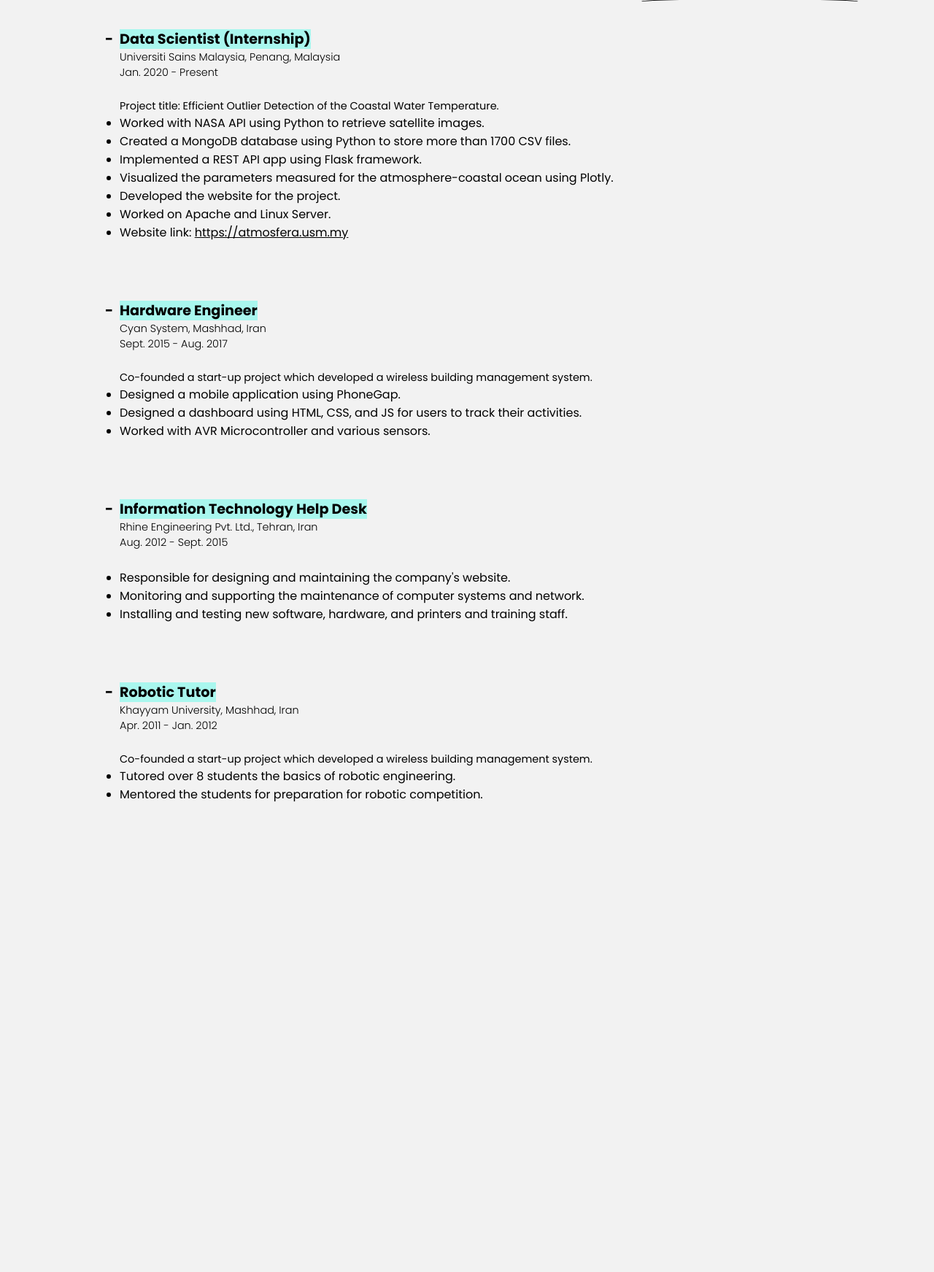
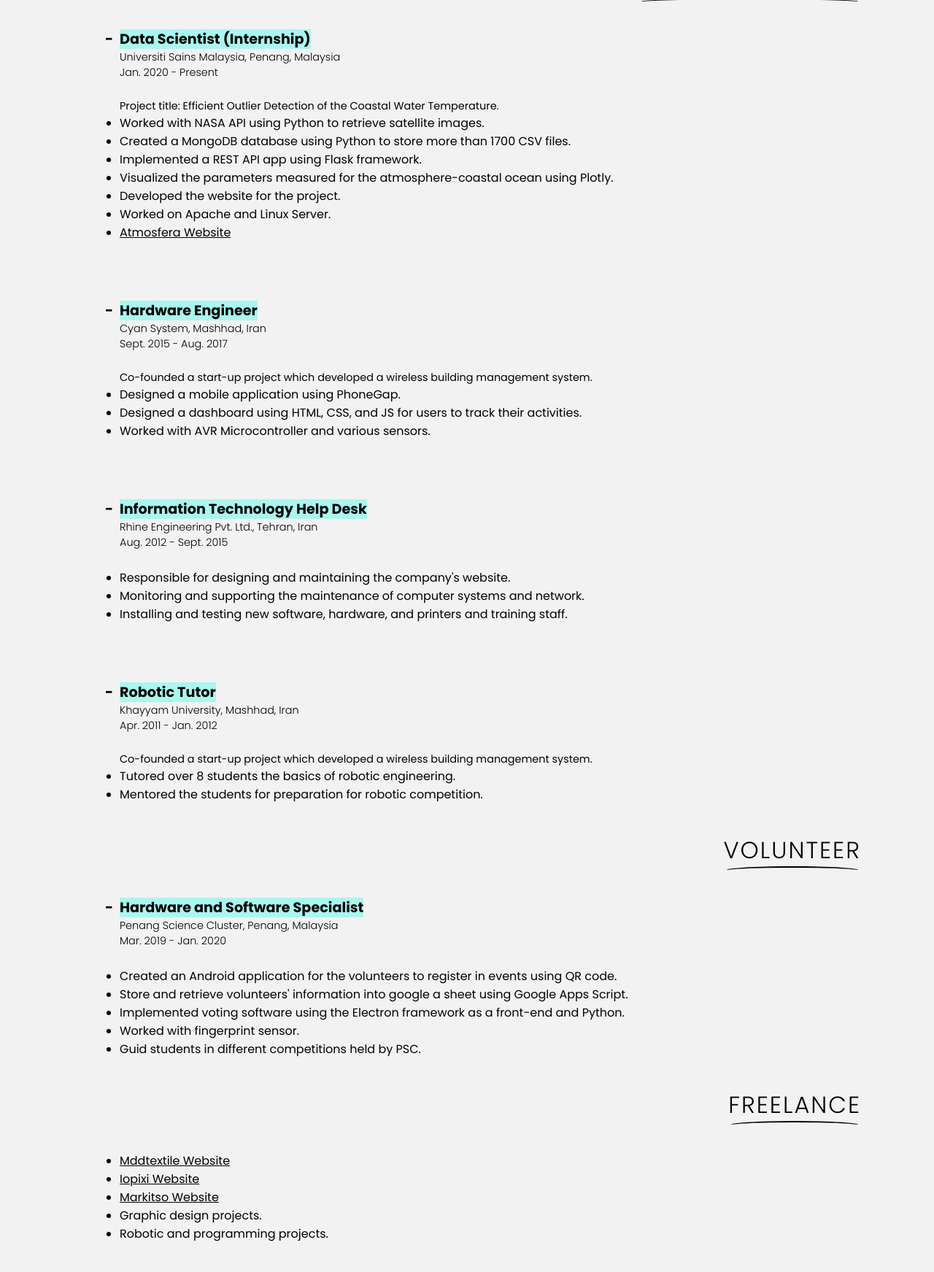
Before and after one commit to jolous/my_website, a PHP site: page / in a window 1280 px wide. Shown: the part 1761-3504 px from the top of the page at 73% size. Before the commit the page ends 2860 px from the top, so only its background shows below. Run offline with PHP 8.4, Linux system fonts and the light colour scheme.

Commit message:
work section updated

```diff
--- a/css/style.css
+++ b/css/style.css
@@ -392,43 +392,6 @@ nav h1 {
 
 
 
-/* Work Experience */
-.work-section-div h1 {
-	font-weight: 300;
-	margin-right: 100px;
-	float: right;
-}
-
-.work-section-div div {
-	clear: both;
-	width: 90%;
-	padding: 40px 100px;
-	margin: 0 auto;
-}
-
-.work-section-div h3 {
-	font-weight: bold;
-	position: relative;
-	display: inline;
-	background-color: rgba(20, 255, 226, 0.33);
-}
-
-.work-section-div h3::before {
-	content: "-";
-	width: 0;
-	position: absolute;
-	left: -20px;
-}
-
-.work-section-div p:first-of-type {
-	font-weight: 300;
-}
-
-.work-section-div a {
-	color: black;
-}
-
-
 /* SKILL SECTION */
 .skill-section-div {
 	position: relative;
@@ -468,3 +431,42 @@ nav h1 {
 	list-style: none;
 	margin-top: 10px;
 }
+
+
+
+
+/* Work Experience */
+.work-section-div h1 {
+	font-weight: 300;
+	margin-right: 100px;
+	float: right;
+}
+
+.work-section-div div {
+	clear: both;
+	width: 90%;
+	padding: 40px 100px;
+	margin: 0 auto;
+}
+
+.work-section-div h3 {
+	font-weight: bold;
+	position: relative;
+	display: inline;
+	background-color: rgba(20, 255, 226, 0.33);
+}
+
+.work-section-div h3::before {
+	content: "-";
+	width: 0;
+	position: absolute;
+	left: -20px;
+}
+
+.work-section-div p:first-of-type {
+	font-weight: 300;
+}
+
+.work-section-div a {
+	color: black;
+}
--- a/index.html
+++ b/index.html
@@ -194,7 +194,7 @@
 					<li>Visualized the parameters measured for the atmosphere-coastal ocean using Plotly.</li>
 					<li>Developed the website for the project.</li>
 					<li>Worked on Apache and Linux Server.</li>
-					<li>Website link: <a href="https://atmosfera.usm.my" target="_blank" id="atmosfera">https://atmosfera.usm.my</a></li>
+					<li><a href="https://atmosfera.usm.my" target="_blank" id="atmosfera">Atmosfera Website</a></li>
 				</ul>
 			</div>
 
@@ -248,6 +248,49 @@
 
 
 
+<!-- Volunteer -->
+
+	<div class="work-section-div">
+		<h1 class="underlined">VOLUNTEER</h1>
+		<section class="work-section">
+			<div>
+				<h3>Hardware and Software Specialist</h3>
+				<p>Penang Science Cluster, Penang, Malaysia
+					<br />Mar. 2019 - Jan. 2020
+				</p>
+				<br />
+				<ul>
+					<li>Created an Android application for the volunteers to register in events using QR code.</li>
+					<li>Store and retrieve volunteers' information into google a sheet using Google Apps Script.</li>
+					<li>Implemented voting software using the Electron framework as a front-end and Python.</li>
+					<li>Worked with fingerprint sensor.</li>
+					<li>Guid students in different competitions held by PSC.</li>
+				</ul>
+			</div>
+
+		</section>
+	</div>
+
+
+
+<!-- Freelance -->
+<div class="work-section-div">
+		<h1 class="underlined">FREELANCE</h1>
+		<section class="work-section">
+			<div>
+				<ul>
+					<li><a href="http://mddtextile.com/" target="_blank" id="mdd"> Mddtextile Website </a></li>
+					<li><a href="http://iopixi.com/" target="_blank" id="iopixi"> Iopixi Website </a></li>
+					<li><a href="http://www.markitso.com/" target="_blank" id="markitso"> Markitso Website </a></li>
+					<li>Graphic design projects.</li>
+					<li>Robotic and programming projects.</li>
+				</ul>
+			</div>
+
+		</section>
+	</div>
+
+
 
 
 
--- a/js/app.js
+++ b/js/app.js
@@ -1,7 +1,12 @@
 let mouseCursor = document.querySelector(".cursor");
 let navLinks = document.querySelector(".nav-links");
 let pageLink = document.querySelector(".link");
+
 let atmosfera = document.querySelector("#atmosfera");
+let mdd = document.querySelector("#mdd");
+let iopixi = document.querySelector("#iopixi");
+let markitso = document.querySelector("#markitso");
+
 let goToTop = document.querySelector("#goToTop");
 let navSkill = document.querySelector(".skill-links");
 
@@ -60,6 +65,39 @@ atmosfera.addEventListener("mouseover",() => {
 		mouseCursor.classList.add("link-effect");
 	});
 
+
+// mdd
+mdd.addEventListener("mouseleave",() => {
+		mouseCursor.classList.remove("link-effect");
+	});
+mdd.addEventListener("mouseover",() => {
+		mouseCursor.classList.add("link-effect");
+	});
+
+
+// iopixi
+iopixi.addEventListener("mouseleave",() => {
+		mouseCursor.classList.remove("link-effect");
+	});
+iopixi.addEventListener("mouseover",() => {
+		mouseCursor.classList.add("link-effect");
+	});
+
+
+// markitso
+markitso.addEventListener("mouseleave",() => {
+		mouseCursor.classList.remove("link-effect");
+	});
+markitso.addEventListener("mouseover",() => {
+		mouseCursor.classList.add("link-effect");
+	});
+
+
+
+
+
+
+
 // goToTop
 goToTop.addEventListener("mouseleave",() => {
 		mouseCursor.classList.remove("link-effect");
```
